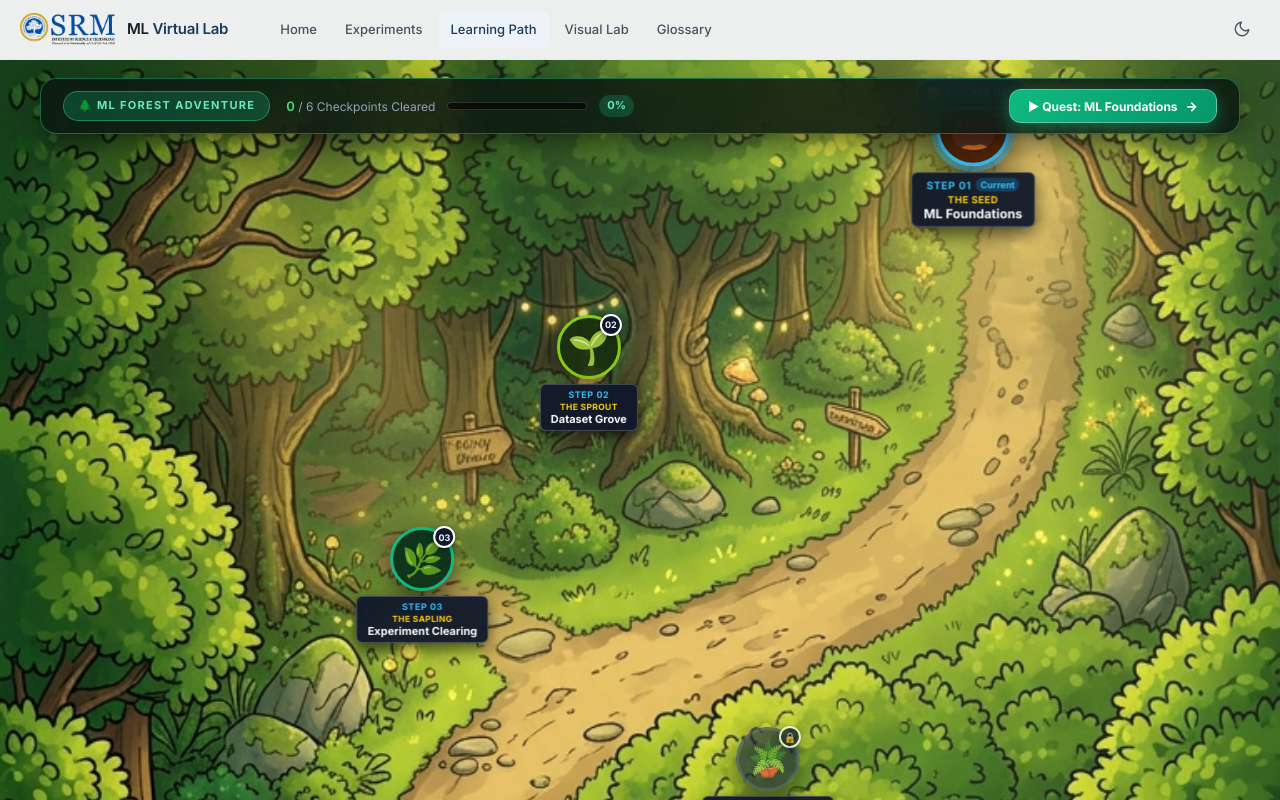
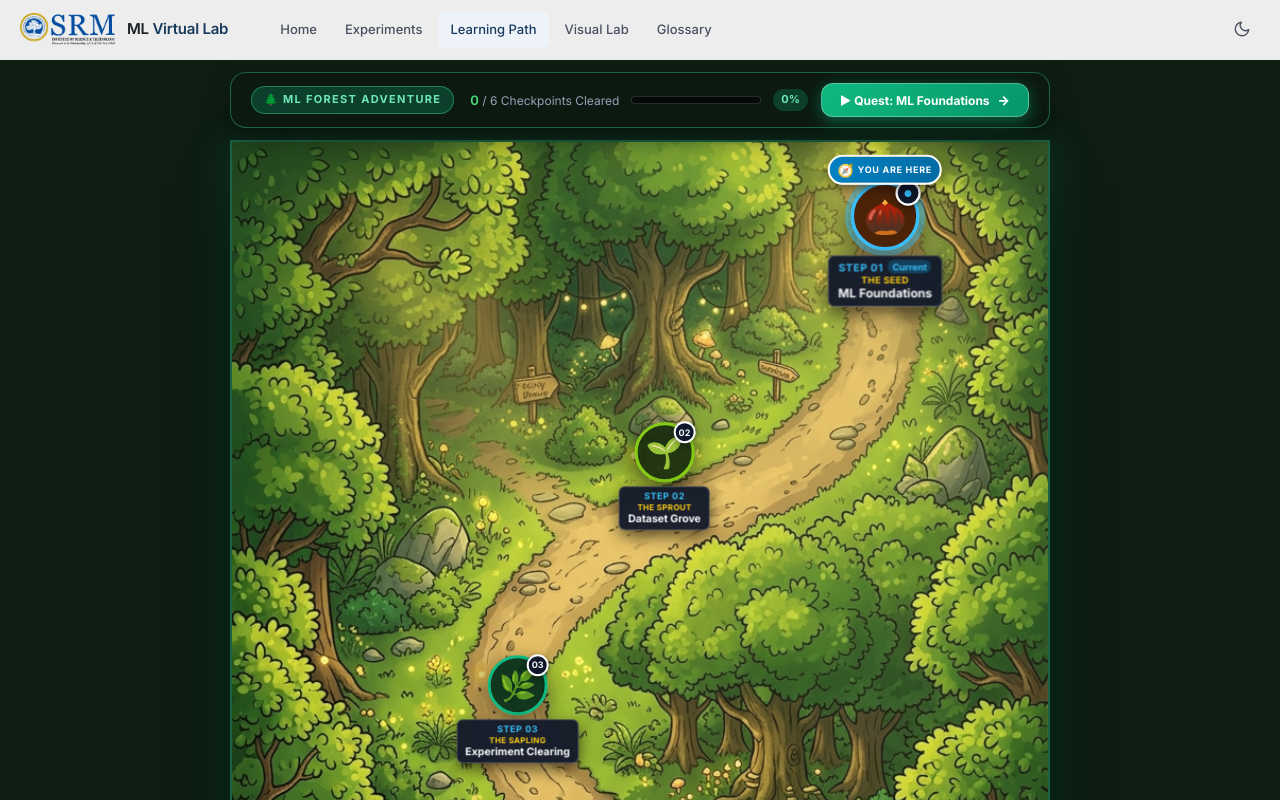
Before and after one commit to Durwissh/ml-virtual-lab, a React (Vite) app: page /learning-path in a window 1280 px wide. Shown: the top 800 px of the page. Built offline with nearby package versions, Linux system fonts and the light colour scheme; no server answers.

Commit message:
fix(learning-path): calibrate map aspect-ratio and precisely align all 6 steps along dirt road path

```diff
--- a/src/components/forest/forestData.ts
+++ b/src/components/forest/forestData.ts
@@ -17,7 +17,7 @@ export interface ForestCheckpoint {
   lockMessage: string;
   relatedExpIds: string[];
   treeType: 'seed' | 'sprout' | 'sapling' | 'branching' | 'mature-tree' | 'ancient-tree';
-  // Precise percentage coordinates (0 - 100%) on the top-down RPG road
+  // Exact percentage coordinates (0 - 100%) on the RPG dirt road
   mapX: number;
   mapY: number;
 }
@@ -29,7 +29,7 @@ export const FOREST_CHECKPOINTS: ForestCheckpoint[] = [
     name: 'ML Foundations',
     stageName: 'The Seed',
     growthStage: 'Stage 1: Seed & Germination',
-    subtitle: 'Planting the Core Concepts',
+    subtitle: 'Planting Core Concepts',
     locationName: 'The Trailhead Seedbed',
     icon: '🌰',
     category: 'Foundations',
@@ -45,8 +45,8 @@ export const FOREST_CHECKPOINTS: ForestCheckpoint[] = [
     lockMessage: 'Available to all students from the start.',
     relatedExpIds: ['1'],
     treeType: 'seed',
-    mapX: 76,
-    mapY: 8
+    mapX: 80,
+    mapY: 7
   },
   {
     id: 2,
@@ -71,8 +71,8 @@ export const FOREST_CHECKPOINTS: ForestCheckpoint[] = [
     lockMessage: 'Available from the start. Recommended after ML Foundations.',
     relatedExpIds: ['1'],
     treeType: 'sprout',
-    mapX: 46,
-    mapY: 25
+    mapX: 53,
+    mapY: 23
   },
   {
     id: 3,
@@ -96,8 +96,8 @@ export const FOREST_CHECKPOINTS: ForestCheckpoint[] = [
     lockMessage: 'Available to all students. Put theory into practice.',
     relatedExpIds: ['1'],
     treeType: 'sapling',
-    mapX: 33,
-    mapY: 42
+    mapX: 35,
+    mapY: 39
   },
   {
     id: 4,
@@ -121,8 +121,8 @@ export const FOREST_CHECKPOINTS: ForestCheckpoint[] = [
     lockMessage: 'Complete Experiment 1 or submit its quiz to unlock the Observatory.',
     relatedExpIds: ['1'],
     treeType: 'branching',
-    mapX: 60,
-    mapY: 58
+    mapX: 55,
+    mapY: 54
   },
   {
     id: 5,
@@ -146,8 +146,8 @@ export const FOREST_CHECKPOINTS: ForestCheckpoint[] = [
     lockMessage: 'Complete Experiment 1 results to unlock algorithm comparisons.',
     relatedExpIds: ['2', '4', '6', '8', '9'],
     treeType: 'mature-tree',
-    mapX: 46,
-    mapY: 75
+    mapX: 45,
+    mapY: 72
   },
   {
     id: 6,
@@ -171,7 +171,7 @@ export const FOREST_CHECKPOINTS: ForestCheckpoint[] = [
     lockMessage: 'Complete the foundational experiments and results analysis to unlock the Summit.',
     relatedExpIds: ['1', '2', '3', '10'],
     treeType: 'ancient-tree',
-    mapX: 26,
-    mapY: 90
+    mapX: 28,
+    mapY: 88
   }
 ];
--- a/src/pages/LearningPath.css
+++ b/src/pages/LearningPath.css
@@ -1,49 +1,47 @@
-/* src/pages/LearningPath.css - Full Bleed Top-Down RPG Learning Forest */
+/* src/pages/LearningPath.css - Calibrated Top-Down RPG Learning Forest */
 
 .forest-page-wrapper {
   position: relative;
   width: 100%;
   min-height: 100vh;
-  background: #17381f;
-  padding: var(--header-height) 0 0 0;
+  background: #0e1e13;
+  padding: calc(var(--header-height) + 12px) var(--space-3) 40px;
   margin: 0;
   display: flex;
   flex-direction: column;
+  align-items: center;
   overflow-x: hidden;
 }
 
-/* ─── Edge-to-Edge Fullscreen RPG Viewport ─── */
+/* ─── Seamless RPG Viewport Container ─── */
 .forest-rpg-viewport {
   position: relative;
   width: 100%;
-  min-height: calc(100vh - var(--header-height));
-  background: #17381f;
-  overflow: hidden;
-  user-select: none;
+  max-width: 1100px;
   display: flex;
   flex-direction: column;
+  align-items: center;
+  user-select: none;
 }
 
 /* ─── Floating Top Game HUD ─── */
 .forest-floating-hud {
-  position: absolute;
-  top: 18px;
-  left: 24px;
-  right: 24px;
+  position: relative;
+  width: 100%;
+  max-width: 820px;
+  margin-bottom: 12px;
   z-index: 30;
   display: flex;
   align-items: center;
   justify-content: space-between;
   gap: var(--space-3);
-  background: rgba(12, 26, 17, 0.88);
+  background: rgba(12, 26, 17, 0.92);
   backdrop-filter: blur(18px);
   -webkit-backdrop-filter: blur(18px);
   border: 1.5px solid rgba(52, 211, 153, 0.4);
   border-radius: var(--radius-2xl);
-  padding: 10px 22px;
+  padding: 10px 20px;
   box-shadow: 0 10px 30px -5px rgba(0, 0, 0, 0.6);
-  max-width: 1200px;
-  margin: 0 auto;
 }
 
 .forest-hud-left {
@@ -59,7 +57,7 @@
   letter-spacing: 0.12em;
   color: #6ee7b7;
   background: rgba(16, 185, 129, 0.25);
-  padding: 5px 14px;
+  padding: 4px 12px;
   border-radius: var(--radius-full);
   border: 1px solid rgba(52, 211, 153, 0.45);
   display: inline-flex;
@@ -84,7 +82,7 @@
 }
 
 .forest-hud-bar {
-  width: 140px;
+  width: 130px;
   height: 8px;
   background: rgba(0, 0, 0, 0.6);
   border: 1px solid rgba(255, 255, 255, 0.15);
@@ -145,23 +143,23 @@
   transform: translateX(3px);
 }
 
-/* ─── Full-Bleed 2D RPG Forest Canvas ─── */
+/* ─── 2D RPG Forest Canvas (Calibrated Aspect Ratio) ─── */
 .forest-rpg-canvas {
   position: relative;
   width: 100%;
-  min-height: calc(100vh - var(--header-height));
-  height: 1250px;
-  background: #17381f;
+  max-width: 820px;
+  aspect-ratio: 9 / 16;
+  border-radius: var(--radius-3xl);
+  box-shadow: 0 25px 60px -15px rgba(0, 0, 0, 0.8), 0 0 40px rgba(16, 185, 129, 0.2);
+  border: 2px solid rgba(52, 211, 153, 0.35);
   overflow: hidden;
+  background: #102616;
 }
 
 .forest-rpg-bg-image {
-  position: absolute;
-  inset: 0;
   width: 100%;
   height: 100%;
-  object-fit: cover;
-  object-position: center top;
+  object-fit: fill;
   display: block;
   pointer-events: none;
 }
@@ -191,10 +189,10 @@
   animation: ffFloat 5s ease-in-out infinite alternate;
 }
 
-.ff-1 { top: 12%; left: 68%; animation-duration: 6s; }
-.ff-2 { top: 24%; left: 45%; animation-duration: 4.5s; animation-delay: -2s; }
-.ff-3 { top: 38%; left: 28%; animation-duration: 7s; animation-delay: -3s; }
-.ff-4 { top: 52%; left: 62%; animation-duration: 5.5s; animation-delay: -1s; }
+.ff-1 { top: 10%; left: 72%; animation-duration: 6s; }
+.ff-2 { top: 22%; left: 48%; animation-duration: 4.5s; animation-delay: -2s; }
+.ff-3 { top: 38%; left: 30%; animation-duration: 7s; animation-delay: -3s; }
+.ff-4 { top: 54%; left: 60%; animation-duration: 5.5s; animation-delay: -1s; }
 .ff-5 { top: 70%; left: 42%; animation-duration: 6.5s; animation-delay: -4s; }
 .ff-6 { top: 86%; left: 24%; animation-duration: 5s; }
 .ff-7 { top: 62%; right: 18%; animation-duration: 6.2s; animation-delay: -2.5s; }
@@ -319,10 +317,10 @@
 /* Tree Canopy & Botanical Growth Node */
 .forest-tree-canopy {
   position: relative;
-  width: 64px;
-  height: 64px;
+  width: 60px;
+  height: 60px;
   border-radius: 50%;
-  background: rgba(15, 23, 42, 0.92);
+  background: rgba(15, 23, 42, 0.94);
   border: 3.5px solid #10b981;
   box-shadow: 0 8px 24px rgba(0, 0, 0, 0.6);
   display: flex;
@@ -333,33 +331,33 @@
 
 .canopy-seed {
   border-color: #d97706;
-  background: rgba(69, 26, 3, 0.92);
+  background: rgba(69, 26, 3, 0.94);
 }
 
 .canopy-sprout {
   border-color: #84cc16;
-  background: rgba(26, 46, 15, 0.92);
+  background: rgba(26, 46, 15, 0.94);
 }
 
 .canopy-sapling {
   border-color: #10b981;
-  background: rgba(6, 46, 26, 0.92);
+  background: rgba(6, 46, 26, 0.94);
 }
 
 .canopy-branching {
   border-color: #06b6d4;
-  background: rgba(8, 47, 73, 0.92);
+  background: rgba(8, 47, 73, 0.94);
 }
 
 .canopy-mature-tree {
   border-color: #22c55e;
-  background: rgba(5, 46, 22, 0.92);
+  background: rgba(5, 46, 22, 0.94);
 }
 
 .canopy-ancient-tree {
   border-color: #eab308;
-  background: rgba(66, 32, 6, 0.92);
-  box-shadow: 0 0 25px rgba(234, 179, 8, 0.5), 0 8px 24px rgba(0, 0, 0, 0.7);
+  background: rgba(66, 32, 6, 0.94);
+  box-shadow: 0 0 25px rgba(234, 179, 8, 0.6), 0 8px 24px rgba(0, 0, 0, 0.7);
 }
 
 .forest-node-wrapper.is-selected .forest-tree-canopy {
@@ -379,7 +377,7 @@
 }
 
 .forest-tree-leaves .tree-art {
-  font-size: 2.1rem;
+  font-size: 1.9rem;
   line-height: 1;
 }
 
@@ -422,15 +420,15 @@
 
 /* Label Banner */
 .forest-node-label-plate {
-  margin-top: 5px;
+  margin-top: 4px;
   background: rgba(15, 23, 42, 0.94);
   border: 1px solid rgba(255, 255, 255, 0.2);
   border-radius: var(--radius-md);
-  padding: 4px 10px;
+  padding: 3px 8px;
   text-align: center;
   box-shadow: 0 6px 16px rgba(0, 0, 0, 0.6);
   backdrop-filter: blur(10px);
-  max-width: 145px;
+  max-width: 140px;
   pointer-events: none;
 }
 
@@ -439,7 +437,7 @@
   align-items: center;
   justify-content: center;
   gap: 4px;
-  margin-bottom: 2px;
+  margin-bottom: 1px;
 }
 
 .forest-step-tag {
@@ -450,7 +448,7 @@
 }
 
 .forest-growth-badge {
-  font-size: 8.5px;
+  font-size: 8px;
   font-weight: 800;
   color: #facc15;
   letter-spacing: 0.04em;
@@ -493,20 +491,11 @@
 }
 
 .forest-label-name {
-  font-size: 11px;
+  font-size: 10.5px;
   font-weight: 800;
   color: #f8fafc;
   white-space: nowrap;
   line-height: 1.2;
-}
-
-.forest-label-sub {
-  font-size: 8.5px;
-  color: #94a3b8;
-  white-space: nowrap;
-  overflow: hidden;
-  text-overflow: ellipsis;
-  max-width: 125px;
 }
 
 /* ─── Sleek Game Quest Modal Overlay ─── */
@@ -867,9 +856,6 @@
     align-items: flex-start;
     gap: 8px;
     padding: 8px 14px;
-    top: 10px;
-    left: 10px;
-    right: 10px;
   }
 
   .forest-hud-bar {
@@ -882,24 +868,20 @@
   }
 
   .forest-tree-canopy {
-    width: 52px;
-    height: 52px;
+    width: 48px;
+    height: 48px;
   }
 
   .forest-tree-leaves .tree-art {
-    font-size: 1.6rem;
+    font-size: 1.5rem;
   }
 
   .forest-node-label-plate {
-    max-width: 100px;
-    padding: 2px 5px;
+    max-width: 95px;
+    padding: 2px 4px;
   }
 
   .forest-label-name {
-    font-size: 9.5px;
-  }
-
-  .forest-label-sub {
-    display: none;
+    font-size: 9px;
   }
 }
```
